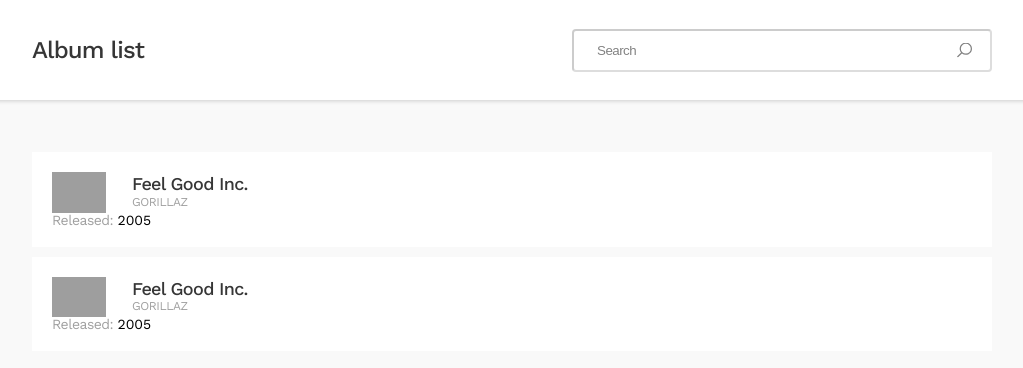
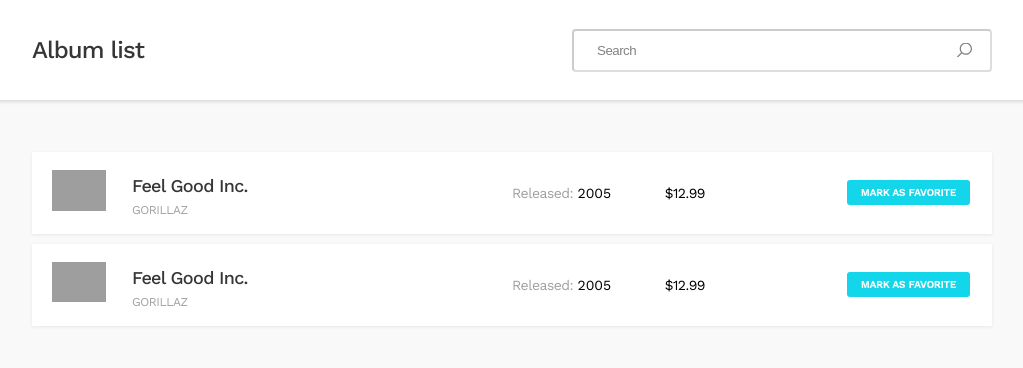
Before and after one commit to aduda091/album-library, a React (Create React App) app: page / in a window 1280 px wide. Shown: the top 368 px of the page, without its empty margins (128-1151 px from the left). Built offline with nearby package versions, Linux system fonts and the light colour scheme; grey boxes are pictures that could not be loaded; the HTML template or start-up script is replaced by a standard one.

Commit message:
style album item content

```diff
--- a/src/assets/scss/_colors.scss
+++ b/src/assets/scss/_colors.scss
@@ -1,4 +1,5 @@
 $aqua: #13d6ea;
+$black: #000;
 $blackish: #363636;
 $greyish: #a6a6a6;
 $greyish-brown: #545454;
@@ -9,3 +10,4 @@
 $turquoise-blue: #00accf;
 $warm-grey: #828282;
 $white: #ffffff;
+$whiteish: #e7e7e7;
--- a/src/components/AlbumItem/index.jsx
+++ b/src/components/AlbumItem/index.jsx
@@ -21,6 +21,14 @@
                 <span className="year-label">Released: </span>
                 <span className="year-value">2005</span>
             </div>
+
+            <div className="price">
+                $12.99
+            </div>
+
+            <div className="favorite-container">
+                <button className="add-favorite">Mark as favorite</button>
+            </div>
         </div>
     );
 }
--- a/src/components/AlbumItem/style.scss
+++ b/src/components/AlbumItem/style.scss
@@ -2,16 +2,34 @@
 @import '../../assets/scss/colors';
 
 .album-item {
+    align-items: center;
     background: $white;
+    box-shadow: 0 1px 3px 0 $whiteish;
+    display: flex;
+    flex-direction: column;
     margin-bottom: 0.625rem;
-    padding: 1.25rem;
+    padding: 1.125rem 1.25rem;
+
+    > div {
+        margin-bottom: 1rem;
+    }
+
+    @include md {
+        flex-direction: row;
+
+        > div {
+            margin-bottom: 0;
+        }
+    }
 
     .album-main-info {
         display: flex;
+        flex-basis: 50%;
     }
 
     .album-cover {
         margin-right: 1.625rem;
+        height: 100%;
         width: 3.375rem;
     }
 
@@ -20,6 +38,7 @@
         font-size: 1.125rem;
         font-weight: 500;
         letter-spacing: -0.66px;
+        margin-top: 0.25rem;
         line-height: 1.33;
     }
 
@@ -27,11 +46,14 @@
         color: $lightgrey;
         font-size: 0.75rem;
         letter-spacing: -0.44px;
+        margin-top: 0.375rem;
         text-transform: uppercase;
     }
 
     .year-info {
+        display: inline-block;
         font-size: 0.875rem;
+        flex-basis: 16.6%;
     }
 
     .year-label {
@@ -39,4 +61,34 @@
         font-size: 0.875rem;
         letter-spacing: -0.51px;
     }
+
+    .price {
+        color: $black;
+        font-size: 0.875rem;
+        letter-spacing: -0.51px;
+        flex-basis: 16.6%;
+    }
+
+    .favorite-container {
+        text-align: right;
+        flex-basis: 16.6%;
+
+        .add-favorite {
+            background-color: $aqua;
+            border: none;
+            border-radius: 3px;
+            color: $white;
+            cursor: pointer;
+            font-family:"Work Sans", sans-serif;
+            font-size: 0.625rem;
+            font-weight: bold;
+            padding: 0.438rem 0.875rem;
+            text-transform: uppercase;
+
+            &:hover,
+            &:focus {
+                background-color: $turquoise-blue;
+            }
+        }
+    }
 }
```
